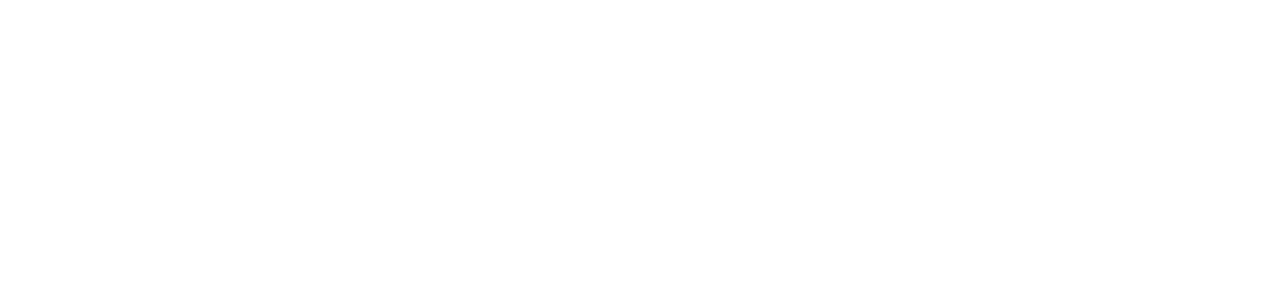
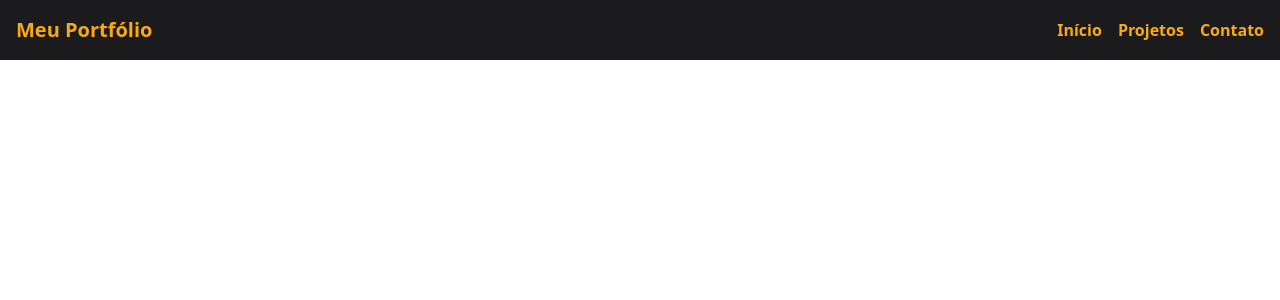
Before and after one commit to Ovidiojcf/MeuSite, a Vue app: page / in a window 1280 px wide. Shown: the top 300 px of the page. Built offline with nearby package versions, Linux system fonts and the light colour scheme.

Commit message:
refactor(app): integra componente de navbar ao layout principal

```diff
--- a/src/App.vue
+++ b/src/App.vue
@@ -1,12 +1,11 @@
 <script setup>
-import './main.js'
+import '@/main.js'
+import Navbar from './components/Navbar.vue'
 </script>
 
 <template>
-
+  <Navbar />
 </template>
 
 
-<style lang="css">
-
-</style>
+<style lang="css"></style>
--- a/src/main.js
+++ b/src/main.js
@@ -1,4 +1,4 @@
-import './assets/main.css'
+import '@/assets/main.css'
 
 import { createApp } from 'vue'
 import App from './App.vue'
```
